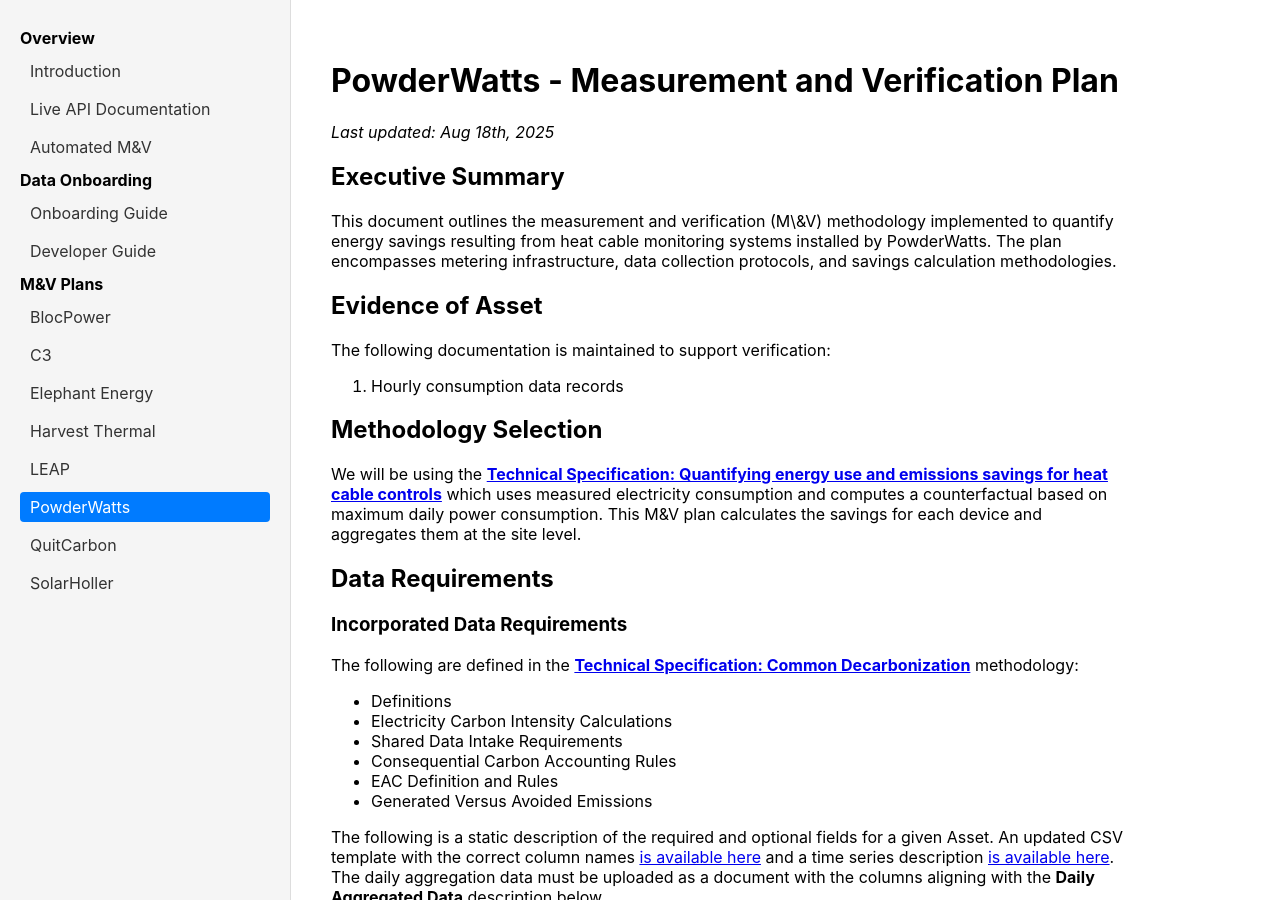
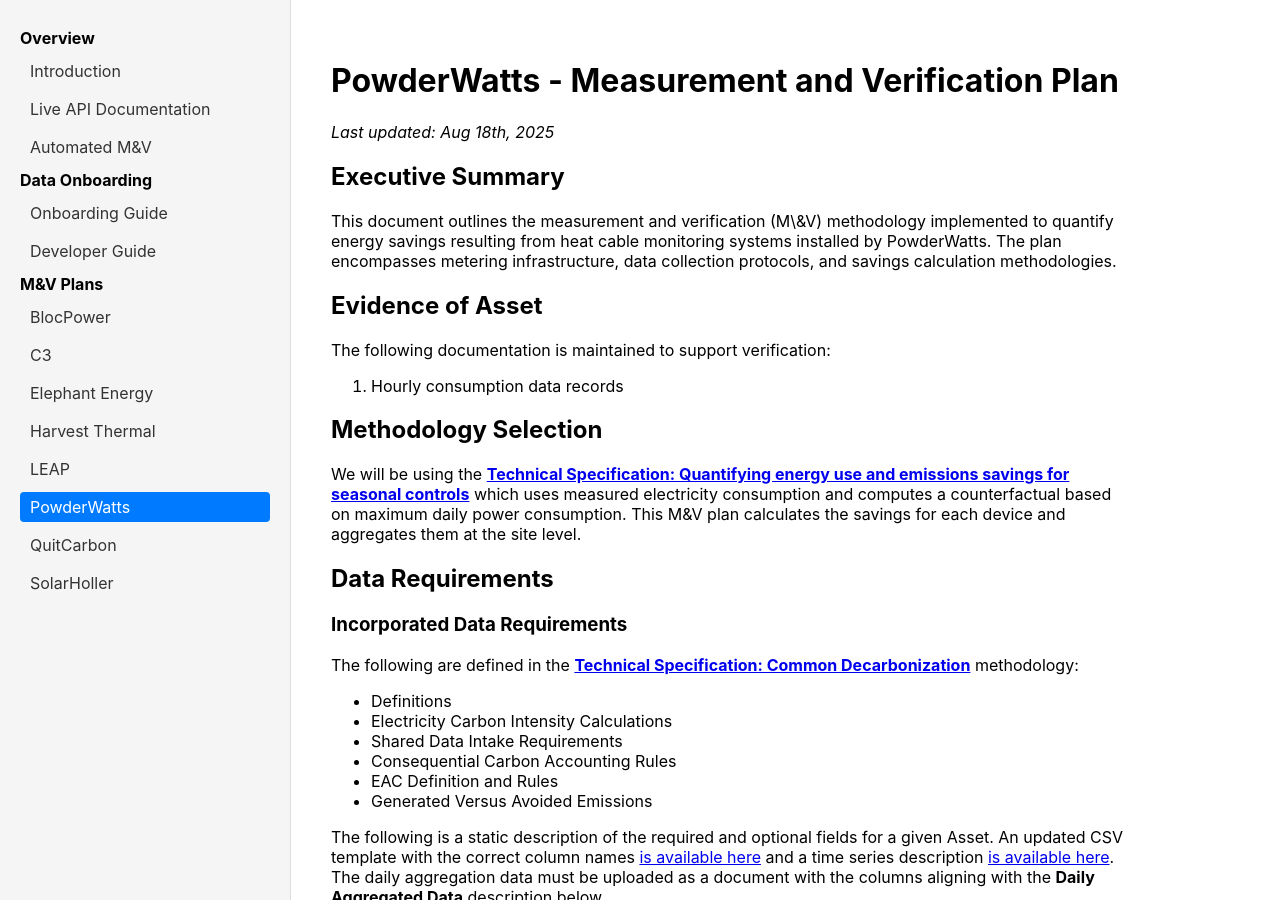
Before and after one commit to wattcarbon/docs.wattcarbon.com, a Jekyll site: the page built from _m-and-v/powder-watts/plans/1.md, in a window 1280 px wide and 900 px high. Built offline with Jekyll 4.4.1, drawn with Linux system fonts in a browser that asks for light colours.

Commit message:
Updated links to seasonal controls methodology

```diff
--- a/_config.yml
+++ b/_config.yml
@@ -35,6 +35,6 @@ links:
     demand_response_ciso:
       name: "CISO: Day Matching (5-in-10 Residential Only, 10-in-10, and Combined)"
       url: "https://bpmcm.caiso.com/BPM%20Document%20Library/Demand%20Response/BPM_for_Demand_Response_V5_clean.pdf#page=35"
-    heat_cables:
-      name: "Technical Specification: Quantifying energy use and emissions savings for heat cable controls"
-      url: "https://methods.openeac.org/methodologies/heat-cable-controls/2025-08-21"
+    seasonal_controls:
+      name: "Technical Specification: Quantifying energy use and emissions savings for seasonal controls"
+      url: "https://methods.openeac.org/methodologies/seasonal-controls/2025-08-21"
--- a/_m-and-v/powder-watts/plans/1.md
+++ b/_m-and-v/powder-watts/plans/1.md
@@ -16,7 +16,7 @@ The following documentation is maintained to support verification:
 
 ## Methodology Selection
 
-We will be using the [**{{ site.links.m_and_v.heat_cables.name }}**]({{ site.links.m_and_v.heat_cables.url }}) which uses measured electricity consumption and computes a counterfactual based on maximum daily power consumption. This M&V plan calculates the savings for each device and aggregates them at the site level.
+We will be using the [**{{ site.links.m_and_v.seasonal_controls.name }}**]({{ site.links.m_and_v.seasonal_controls.url }}) which uses measured electricity consumption and computes a counterfactual based on maximum daily power consumption. This M&V plan calculates the savings for each device and aggregates them at the site level.
 
 ## Data Requirements
 
```
